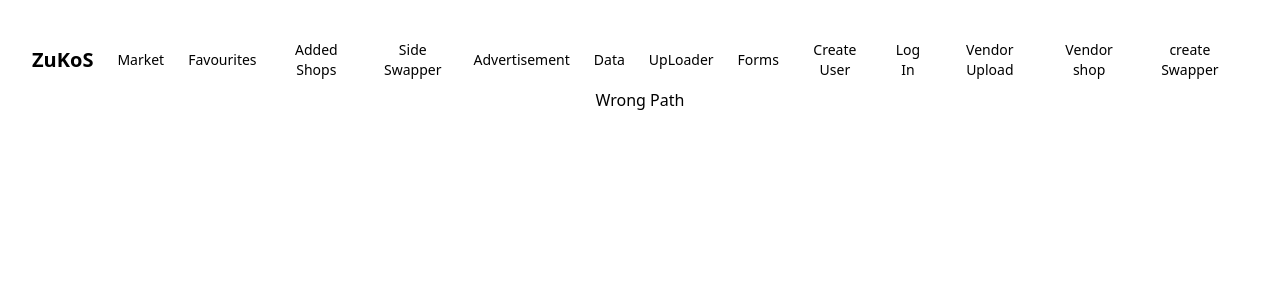
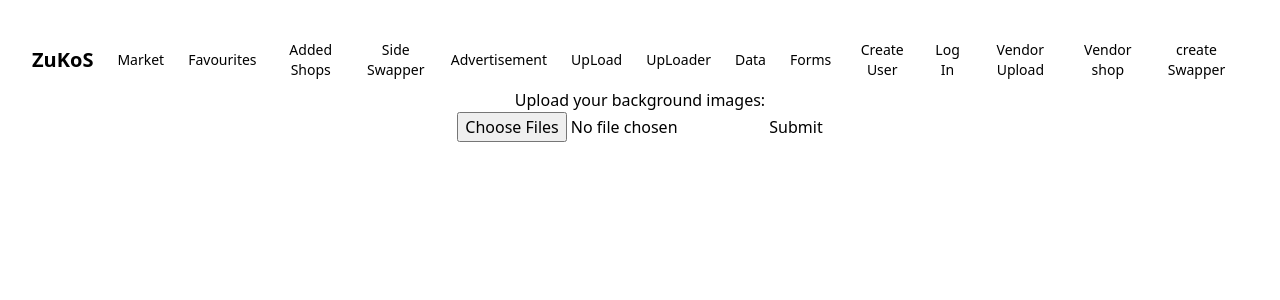
Before and after one commit to MinerAcail/zokuClient, a React (Vite) app: page /upload in a window 1280 px wide. Shown: the top 300 px of the page. Built offline with nearby package versions, Linux system fonts and the light colour scheme; what apollo-upload-client would draw is missing.

Commit message:
added advertisement (AdverUploadFile) component

```diff
--- a/src/components/custom/NavBars/main-nav.tsx
+++ b/src/components/custom/NavBars/main-nav.tsx
@@ -42,7 +42,18 @@ export function MainNav() {
         >
           Advertisement
         </Link>
-
+        <Link
+          className={cn("transition-colors hover:text-foreground/80")}
+          to={"/upload"}
+        >
+          UpLoad
+        </Link>
+        <Link
+          className={cn("transition-colors hover:text-foreground/80")}
+          to={"/uploader"}
+        >
+          UpLoader
+        </Link>
         <Link
           className={cn("transition-colors hover:text-foreground/80")}
           to={"/chart"}
@@ -50,12 +61,6 @@ export function MainNav() {
           Data
         </Link>
 
-        <Link
-          className={cn("transition-colors hover:text-foreground/80")}
-          to={"/uploader"}
-        >
-          UpLoader
-        </Link>
 
         <Link
           className={cn("transition-colors hover:text-foreground/80")}
--- /dev/null
+++ b/src/components/custom/pages/Adver/advertisement.tsx
@@ -0,0 +1,112 @@
+import React, { ChangeEvent, useState } from "react";
+import { gql, useMutation } from "@apollo/client";
+
+const UPLOAD_FILE = gql`
+  mutation AdvertisementUpload($bgFiles: [Upload!]!, $productId: String!) {
+    advertisementUpload(bgFiles: $bgFiles, productId: $productId) {
+      overlay
+      bg
+      combine
+    }
+  }
+`;
+
+interface UploadFileProps {
+  productId: string;
+}
+
+const AdverUploadFile: React.FC<UploadFileProps> = ({ productId }) => {
+  const [uploadFile] = useMutation(UPLOAD_FILE);
+  const [bgFiles, setBgFiles] = useState<File[]>([]);
+  const [bgDownloadLink, setBgDownloadLink] = useState<string | null>(null);
+  const [overlayDownloadLink, setOverlayDownloadLink] = useState<string | null>(
+    null
+  );
+  const [combinedDownloadLink, setCombinedDownloadLink] = useState<
+    string | null
+  >(null);
+
+  const handleBgFileChange = (event: ChangeEvent<HTMLInputElement>) => {
+    const files = event.target.files;
+    if (files) {
+      setBgFiles(Array.from(files));
+    }
+  };
+
+  const handleSubmit = async () => {
+    if (bgFiles.length > 0) {
+      try {
+        const { data } = await uploadFile({
+          variables: { bgFiles, productId },
+        });
+
+        if (data?.advertisementUpload) {
+          const { bg, overlay, combine } = data.advertisementUpload;
+
+          // Utility function to convert base64 to Blob
+          const base64ToBlob = (base64: string, contentType: string) => {
+            const byteCharacters = atob(base64);
+            const byteNumbers = new Array(byteCharacters.length);
+            for (let i = 0; i < byteCharacters.length; i++) {
+              byteNumbers[i] = byteCharacters.charCodeAt(i);
+            }
+            const byteArray = new Uint8Array(byteNumbers);
+            return new Blob([byteArray], { type: contentType });
+          };
+
+          const bgBlob = base64ToBlob(bg, "video/mp4");
+          const bgUrl = URL.createObjectURL(bgBlob);
+          setBgDownloadLink(bgUrl);
+
+          const overlayBlob = base64ToBlob(overlay, "video/mp4");
+          const overlayUrl = URL.createObjectURL(overlayBlob);
+          setOverlayDownloadLink(overlayUrl);
+
+          const combinedBlob = base64ToBlob(combine, "video/mp4");
+          const combinedUrl = URL.createObjectURL(combinedBlob);
+          setCombinedDownloadLink(combinedUrl);
+        }
+      } catch (error) {
+        console.error("Error uploading files:", error);
+      }
+    } else {
+      console.error("Background files are required.");
+    }
+  };
+
+  return (
+    <div>
+      <div>Upload your background images:</div>
+      <input
+        type="file"
+        accept="image/*"
+        multiple
+        onChange={handleBgFileChange}
+      />
+      <button onClick={handleSubmit}>Submit</button>
+      {bgDownloadLink && (
+        <div>
+          <a href={bgDownloadLink} download="background_video.mp4">
+            Download Background Video
+          </a>
+        </div>
+      )}
+      {overlayDownloadLink && (
+        <div>
+          <a href={overlayDownloadLink} download="overlay_video.mp4">
+            Download Overlay Video
+          </a>
+        </div>
+      )}
+      {combinedDownloadLink && (
+        <div>
+          <a href={combinedDownloadLink} download="combined_video.mp4">
+            Download Combined Video
+          </a>
+        </div>
+      )}
+    </div>
+  );
+};
+
+export default AdverUploadFile;
--- /dev/null
+++ b/src/components/custom/pages/Adver/index.tsx
@@ -0,0 +1,11 @@
+import AdverUploadFile from './advertisement'
+
+function AdvertisementUpload() {
+  return (
+    <div>
+      <AdverUploadFile productId={'9c8a85b5-1070-4b7d-9034-98c2538df344'} />
+    </div>
+  )
+}
+
+export default AdvertisementUpload
--- a/src/components/custom/route/navigation.tsx
+++ b/src/components/custom/route/navigation.tsx
@@ -16,6 +16,8 @@ import { LoginForm } from "./forms/login";
 import { VendorFileUploader } from "../fileInput/vendor/Vendor-file-uploader";
 import { UserForm } from "./forms/createUser";
 import { SideSwapperForm } from "./forms/createSideSwapper";
+import UploadFile from "../pages/upload";
+import AdvertisementUpload from "../pages/Adver";
 
 
 function Navigation() {
@@ -43,6 +45,9 @@ function Navigation() {
             <Route path="/market"  element={<Market />} />
             <Route path="/swapper"  element={<SwapperShop />} />
             <Route path="/advertisement"  element={<AppTemplate />} />
+            <Route path="/upload"  element={<AdvertisementUpload />} />
+
+
 
           </Route>
         </Routes>
```
